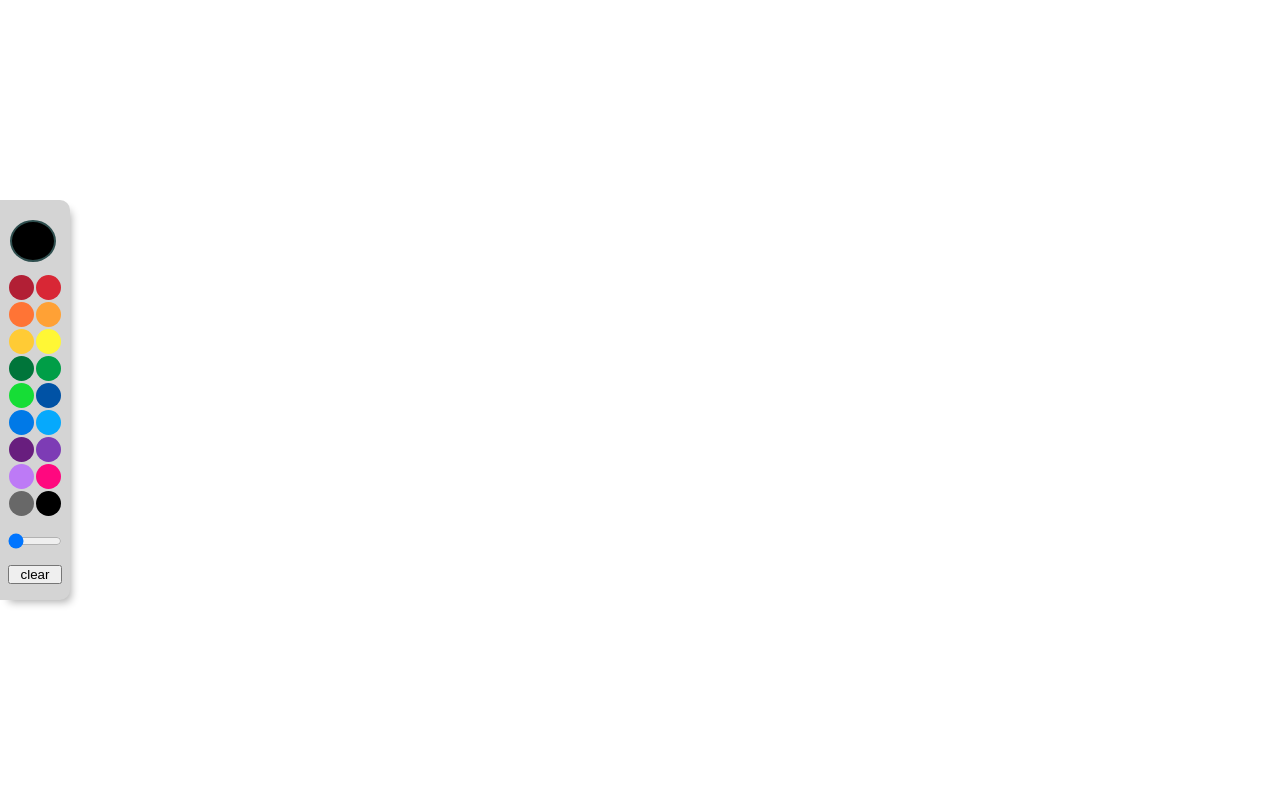
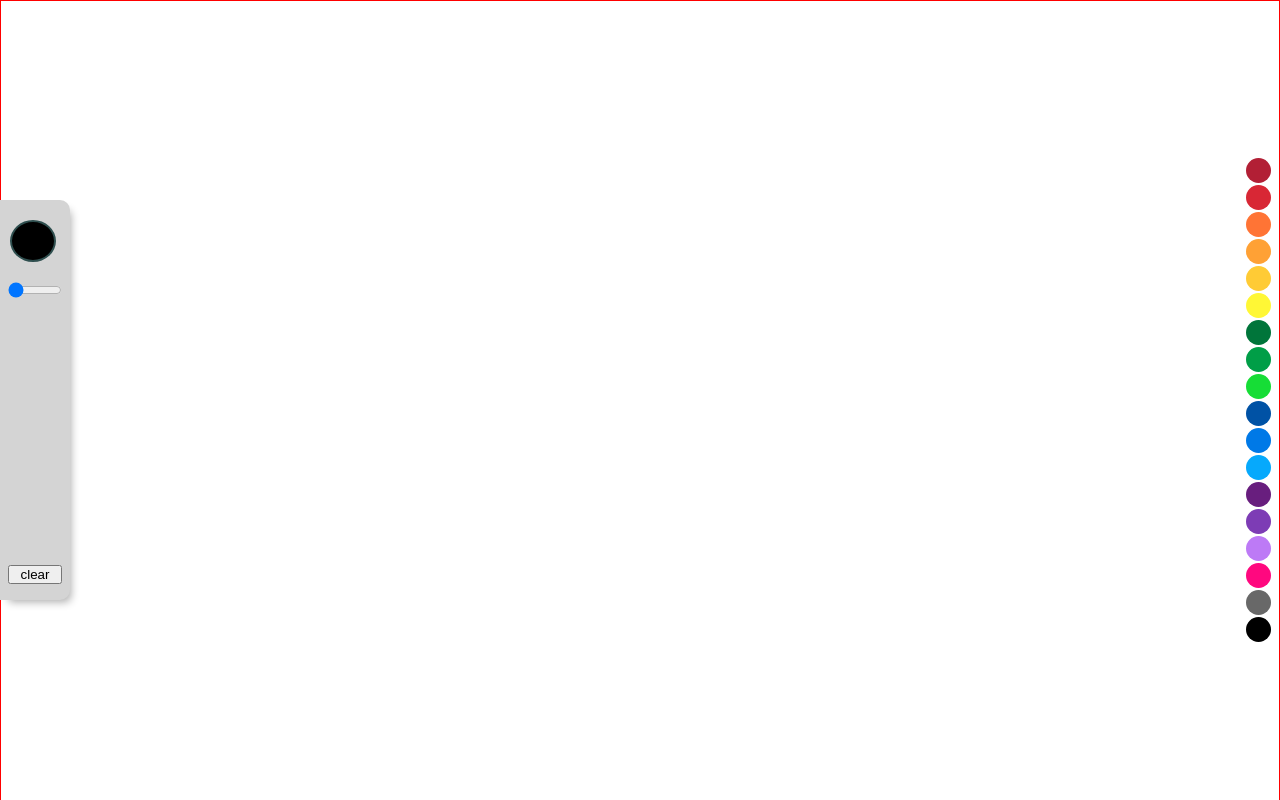
Before and after one commit to thiagorocha503/drawing-app, a React (Create React App) app: page / in a window 1280 px wide. Built offline with nearby package versions, Linux system fonts and the light colour scheme.

Commit message:
♻️ Extract palette tool

```diff
--- a/src/App.tsx
+++ b/src/App.tsx
@@ -2,11 +2,12 @@ import { RefObject, useEffect, useRef } from "react";
 import { useState } from "react";
 import Paint from "./components/Paint";
 import Tool from "./components/Tool";
+import Palette from "./components/Palette";
 
 function App() {
     const [lineWidth, setLineWidth] = useState<number>(1);
     const [color, setColor] = useState<string>("#000000");
-    const [slide, setSlider] = useState<boolean>(false);
+    const [hideTools, setHideTools] = useState<boolean>(false);
     const [drawing, setDrawing] = useState<boolean>(false);
     const canvasRef: RefObject<HTMLCanvasElement> =
         useRef<HTMLCanvasElement>(null);
@@ -14,9 +15,9 @@ function App() {
     useEffect(() => {
         const handle = (e: MouseEvent) => {
             if (drawing) {
-                setSlider(true);
+                setHideTools(true);
             } else {
-                setSlider(false);
+                setHideTools(false);
             }
         };
         window.addEventListener("mousemove", handle);
@@ -44,9 +45,9 @@ function App() {
     };
 
     return (
-        <div className="App">
+        <div className="App" style={{border:"1px solid red"}}>
             <Tool
-                slide={slide}
+                hide={hideTools}
                 color={color}
                 lineWidth={lineWidth}
                 handleClear={handleClear}
@@ -60,6 +61,7 @@ function App() {
                 color={color}
                 lineWidth={lineWidth}
             />
+            <Palette  color={color} handleColorChange={handleChangColor}/>
         </div>
     );
 }
--- /dev/null
+++ b/src/components/Palette.css
@@ -0,0 +1,10 @@
+
+.palette {
+    position: absolute;
+    right: 0;
+    top: 50%;
+    translate: 0 -50%;
+    display: flex;
+    flex-direction: column;
+    padding: 8px;
+}
--- /dev/null
+++ b/src/components/Palette.tsx
@@ -0,0 +1,17 @@
+import { ColorSchemes } from "../constants/ColorScheme";
+import Color from "./Color";
+import "./Palette.css"
+
+type PaletteProps = {
+    color: string;
+    handleColorChange: (color: string) => void;
+};
+export default function Palette({color, handleColorChange }: PaletteProps) {
+    return (
+        <div className={`palette `}>
+            {ColorSchemes.map((c) => (
+                <Color key={c} onClick={handleColorChange} color={c} />
+            ))}
+        </div>
+    );
+}
--- a/src/components/Tool.css
+++ b/src/components/Tool.css
@@ -32,20 +32,20 @@ label{
     font-family: Arial, Helvetica, sans-serif;
 }
 
-.slide-in,
-.slide-out {
+.tool-in,
+.tool-out {
     animation-duration: 0.25s;
     animation-timing-function: ease;
     animation-fill-mode: forwards;
 }
-.slide-in {
-    animation-name: slide-in-animation;
+.tool-in {
+    animation-name: slide-in-left-animation;
 }
-.slide-out {
-    animation-name: slide-out-animation;
+.tool-out {
+    animation-name: slide-out-left-animation;
 }
 
-@keyframes slide-in-animation {
+@keyframes slide-in-left-animation {
     from {
         left: calc(-1 * (var(--tool-with) * var(--animation-offset)));
     }
@@ -53,7 +53,7 @@ label{
         left: 0;
     }
 }
-@keyframes slide-out-animation {
+@keyframes slide-out-left-animation {
     from {
         left: 0;
     }
--- a/src/components/Tool.tsx
+++ b/src/components/Tool.tsx
@@ -1,6 +1,4 @@
-import { palette } from "../constants/palette";
 import Clean from "./Clean";
-import Color from "./Color";
 import LineWidth from "./LineWidth";
 import ColorPicker from "./ColorPicker";
 import "./Tool.css";
@@ -8,7 +6,7 @@ import "./Tool.css";
 type ToolProps = {
     color: string;
     lineWidth: number;
-    slide: boolean;
+    hide: boolean;
     handleColorChange: (color: string) => void;
     handleLineWidthChange: (lineWidth: number) => void;
     handleClear: () => void;
@@ -16,17 +14,16 @@ type ToolProps = {
 export default function Tool({
     color,
     lineWidth,
-    slide,
+    hide,
     handleColorChange,
     handleLineWidthChange,
     handleClear,
 }: ToolProps) {
     return (
-        <div className={`tool ${slide ? "slide-out" : "slide-in"}`}>
+        <div className={`tool ${hide ? "tool-out" : "tool-in"}`}>
             <div
                 style={{
                     flexGrow: 1,
-                    // border: "1px solid black",
                     display: "flex",
                     flexDirection: "column",
                 }}
@@ -39,26 +36,18 @@ export default function Tool({
                         flexGrow: "1",
                     }}
                 >
-                    <div style={{display: "flex", alignItems:"center"}}>
-                        <ColorPicker color={color} onClick={handleColorChange} />
+                    <div style={{ display: "flex", alignItems: "center" }}>
+                        <ColorPicker
+                            color={color}
+                            onClick={handleColorChange}
+                        />
                     </div>
-                    <div
-                        style={{
-                            display: "flex",
-                            flexDirection: "row",
-                            flexWrap: "wrap",
-                        }}
-                    >
-                        {palette.map((color) => (
-                            <Color onClick={handleColorChange} color={color} />
-                        ))}
+                    <div>
+                        <LineWidth
+                            lineWidth={lineWidth}
+                            onClick={handleLineWidthChange}
+                        />
                     </div>
-                </div>
-                <div>
-                    <LineWidth
-                        lineWidth={lineWidth}
-                        onClick={handleLineWidthChange}
-                    />
                 </div>
             </div>
             <div>
--- a/src/constants/palette.tsx
+++ b/src/constants/ColorScheme.tsx
@@ -1,5 +1,5 @@
 // https://www.creativecolorschemes.com/products/ccs1/rgbColorGuide.shtml
-export const palette: string[] = [
+export const ColorSchemes: string[] = [
     "#B21F35",
     "#D82735",
     "#FF7435",
--- a/src/index.css
+++ b/src/index.css
@@ -7,6 +7,7 @@
 body,
 html {
     height: 100vh;
+    overflow: hidden;
 }
 
 #root {
```
